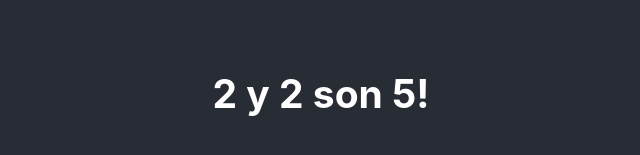
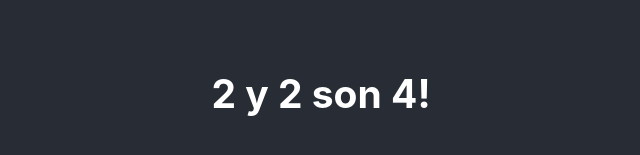
Before and after one commit to Federico19/EIC, a React (Create React App) app: page / in a window 1280 px wide. Shown: the part 307-462 px from the top of the page, without its empty margins (319-959 px from the left). Built offline with nearby package versions, Linux system fonts and the light colour scheme.

Commit message:
Cambios en doc.yml

```diff
--- a/src/App.js
+++ b/src/App.js
@@ -6,7 +6,7 @@ function App() {
   return (
     <div className="App">
       <header className="App-header">
-        <h2>2 y 2 son {Sum(2,3)}!</h2>
+        <h2>2 y 2 son {Sum(2,2)}!</h2>
         {/* <img src="https://qph.fs.quoracdn.net/main-qimg-bd2bccb58dc44e35ab3befe5508e40c5-pjlq"
               alt= "El gallo Claudio"></img> */}
       </header>
```
